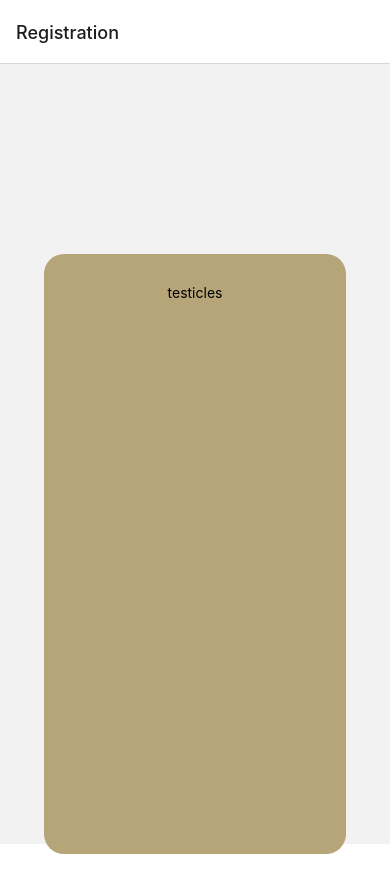
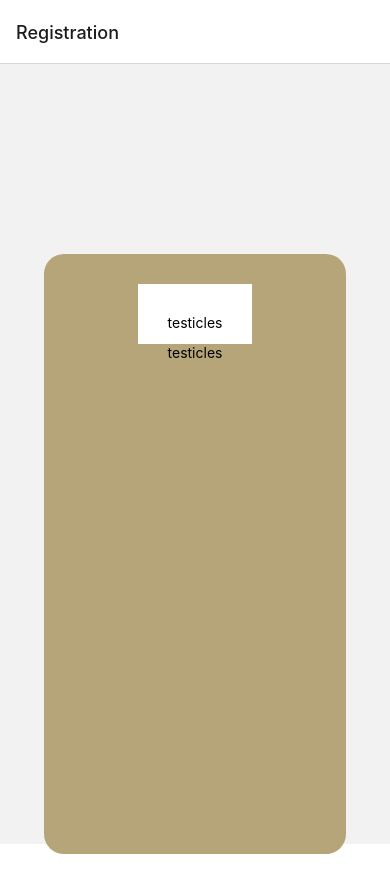
Before and after one commit to hcp-uw/lf-system, a React Native app in the folder client/: screen /Registration in a window 390 px wide. Shown: the top 892 px of the page. Built offline with nearby package versions, Linux system fonts and the light colour scheme.

Commit message:
containers

```diff
--- a/client/src/assets/StyleSheet.js
+++ b/client/src/assets/StyleSheet.js
@@ -11,7 +11,8 @@ export const styles = StyleSheet.create({
         borderRadius: 20,
     },
     container2: {
-        color: 'FFFFFF', // white
+        backgroundColor: '#FFFFFF', // white
+        borderColor: '#000000',
         alignItems: 'center',
         height: 40,
         padding: 30,
--- a/client/src/screens/Registration.js
+++ b/client/src/screens/Registration.js
@@ -5,6 +5,9 @@ export default function Registration({navigation}){
   return (
     <View>
       <View style={styles.container1}>
+        <View style={styles.container2}>
+          <Text>testicles</Text>
+        </View>
         <Text>testicles</Text>
       </View>
     </View>
```
